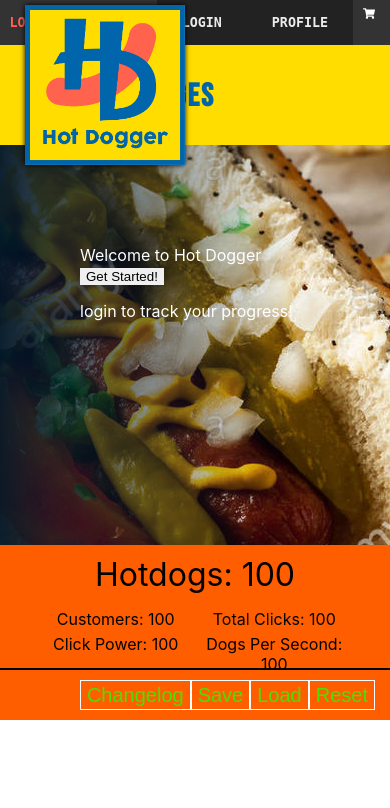
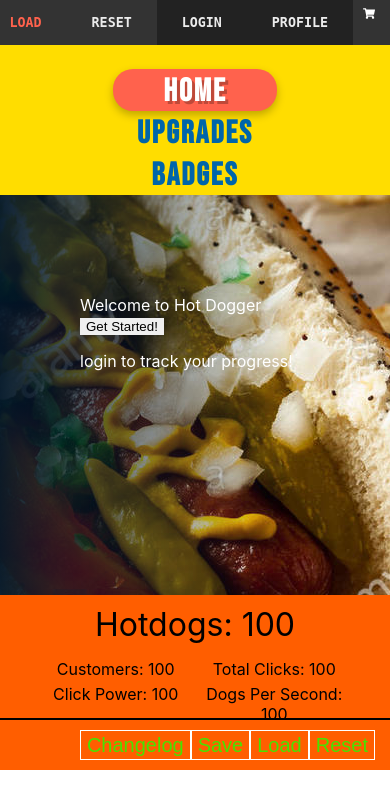
Before and after one commit to stujmar/hotdogger-fe, a React (Create React App) app: page / in a window 390 px wide. Shown: the top 808 px of the page. Built offline with nearby package versions, Linux system fonts and the light colour scheme; a web font is replaced by a local one.

Commit message:
started to make the yellow menu bar dynamic and mobile first

```diff
--- a/src/components/Header/Header.module.css
+++ b/src/components/Header/Header.module.css
@@ -3,16 +3,16 @@
 }
 
 .logoStyle {
-  top: 5px;
-  left: 25px;
-  box-shadow: 0 0 5px black;
-  position: absolute;
-  display: block;
-  height: 160px;
-  width: 160px;
   background: url("../../resources/logo.png");
   background-repeat: no-repeat;
   background-size: cover;
+  box-shadow: 0 0 5px black;
+  display: none;
+  left: 25px;
+  top: 5px;
+  position: absolute;
+  height: 160px;
+  width: 160px;
 }
 
 .menuBar, .grayBar {
@@ -21,17 +21,16 @@
 }
 
 .menuBar {
-  height: 100px;
+  height: 150px;
   background: #FFDD00;
+  flex-direction: column;
   justify-content: flex-end;
   align-items: center;
-  padding: 0 50px 0 175px;
 }
 
 .menuButton {
   color: #0065AA;
   background:none;
-  margin-right: 75px;
   padding: 3px 50px 0;
   border-radius: 20px;
   text-transform: uppercase;
@@ -87,7 +86,19 @@
 }
 
 @media only screen and (min-width: 700px) {
+  .menuBar {
+    flex-direction: row;
+    height: 100px;
+    padding: 0 50px 0 175px;
+  }
 
+  .menuButton {
+    margin-right: 75px;
+  }
+
+  .logoStyle {
+    display:block;
+  }
 }
 
 @media only screen and (min-width: 1000px) {
```
